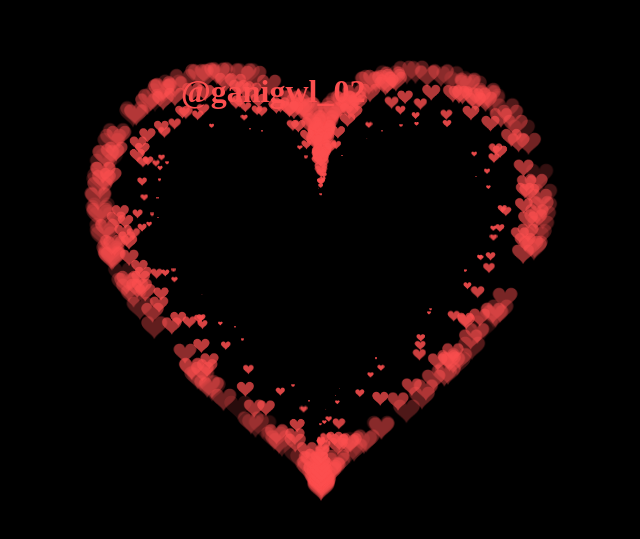
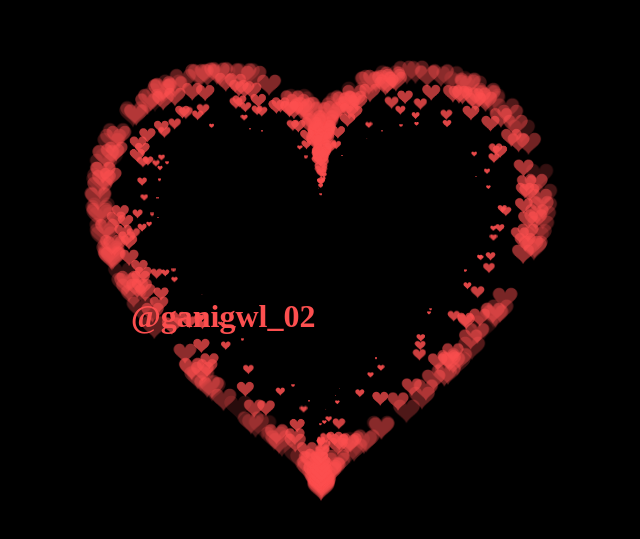
Before and after one commit to Glehnn/luv, a plain HTML site: page index.html in a window 1280 px wide. Shown: the part 123-662 px from the top of the page, without its empty margins (319-959 px from the left). Drawn offline with Linux system fonts and the light colour scheme.

Commit message:
Update index.html

```diff
--- a/index.html
+++ b/index.html
@@ -47,7 +47,7 @@ canvas {
 
  <BODY>
 
-  <h1 style="color: #fc4f4f; position: absolute; top: 175px; left: 500px;">@ganigwl_02</h1>
+  <h1 style="color: #fc4f4f; position: absolute; top: 400px; left: 450px;">@ganigwl_02</h1>
 
   <canvas id="pinkboard"></canvas>
 
```
